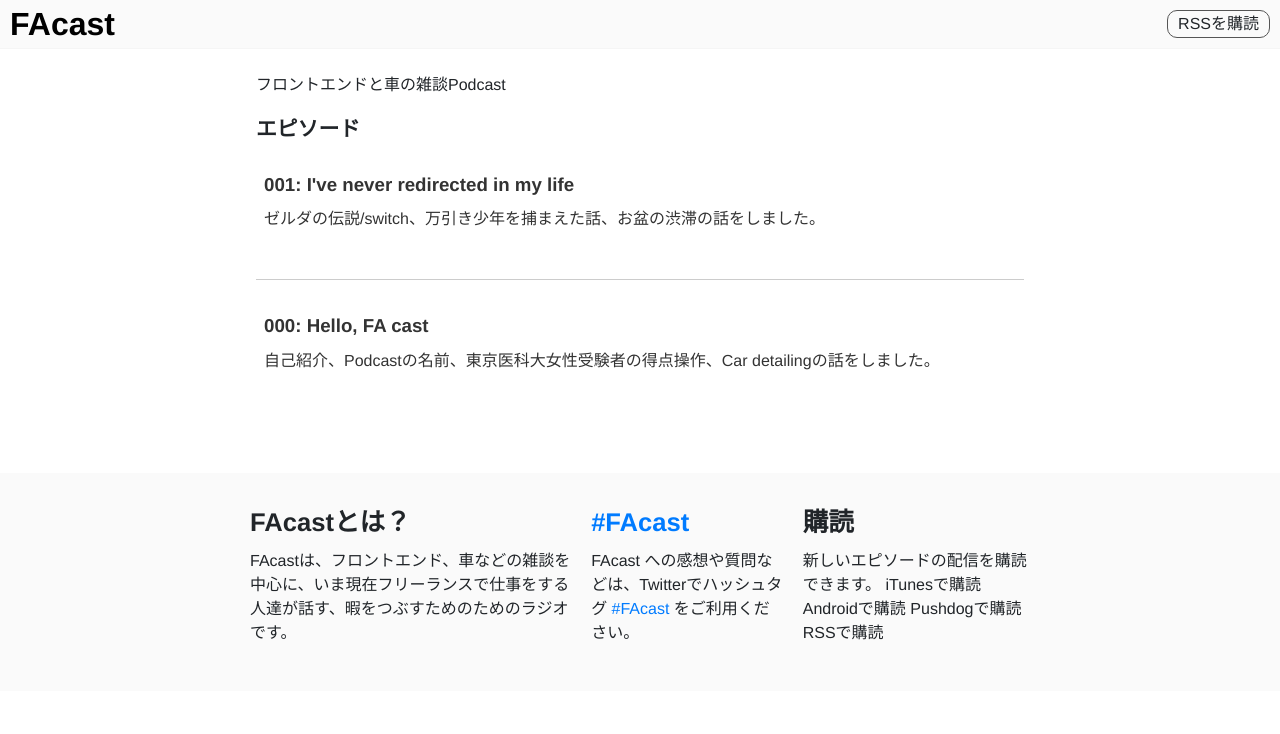
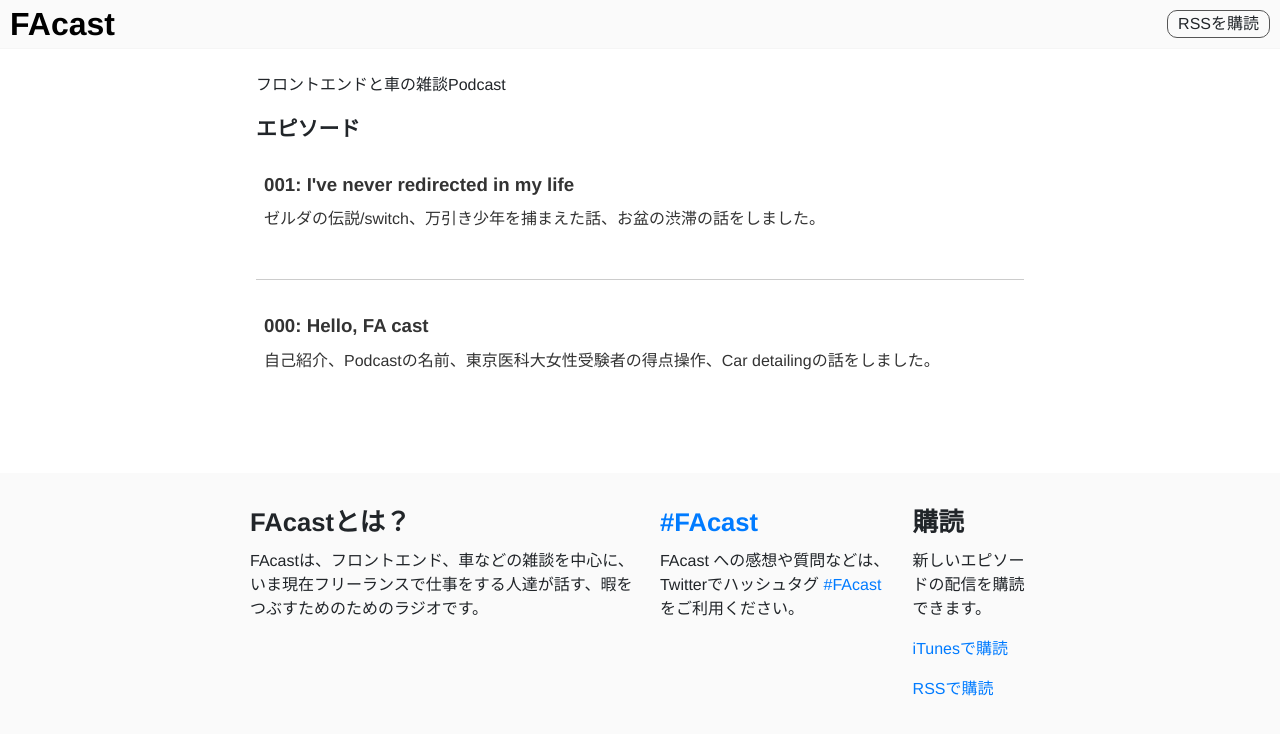
Before and after one commit to wilf312/FAcast, a Vue app: page / in a window 1280 px wide. Shown: the top 734 px of the page. Built offline with nearby package versions, Linux system fonts and the light colour scheme.

Commit message:
fix footer text link

```diff
--- a/src/components/Footer.vue
+++ b/src/components/Footer.vue
@@ -24,13 +24,11 @@
       </div>
       <div class="FooterContent">
         <h3>購読</h3>
-        <p>
-          新しいエピソードの配信を購読できます。
-          iTunesで購読
-          Androidで購読
-          Pushdogで購読
-          RSSで購読
-        </p>
+        <div>
+          <p>新しいエピソードの配信を購読できます。</p>
+          <p><a href="https://itunes.apple.com/jp/podcast/facast/id1440324892?mt=2" target="_blank">iTunesで購読</a></p>
+          <p><a href="https://facast.net/feed.xml" target="_blank">RSSで購読</a></p>
+        </div>
       </div>
     </div>
   </div>
```
